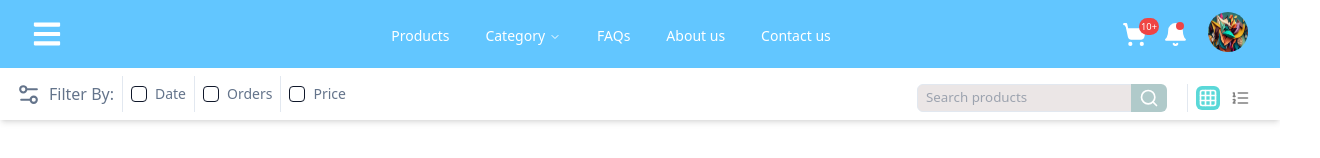
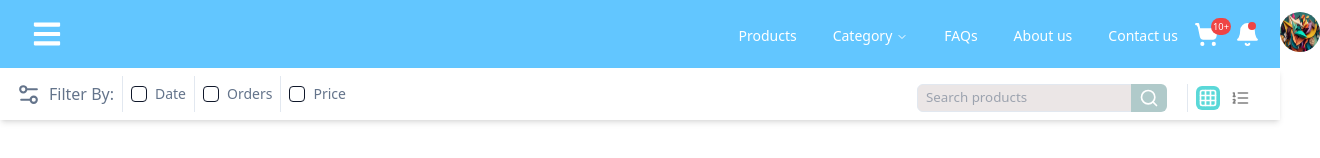
Before and after one commit to chriford-siame/ProdZM, a React (Create React App) app: page / in a window 1280 px wide. Shown: the top 158 px of the page, 1320 px wide, since content can reach past the window. Built offline with nearby package versions, Linux system fonts and the light colour scheme.

Commit message:
update classes

```diff
--- a/src/components/Navbar/Navbar.tsx
+++ b/src/components/Navbar/Navbar.tsx
@@ -11,8 +11,8 @@ import { Bell, ShoppingBasketIcon, ShoppingCart } from 'lucide-react'
 export default function Navbar() {
     return (
         <React.Fragment>
-            <div className='flex container justify-between bg-[#62C6FF] py-3'>
-                <div className='flex items-center '>
+            <div className='flex justify-between bg-[#62C6FF] py-3'>
+                <div className='flex container items-center '>
                     <Sidebar />
                 </div>
                 <div className='hidden md:block lg:block xl:block pt-1'>
```
